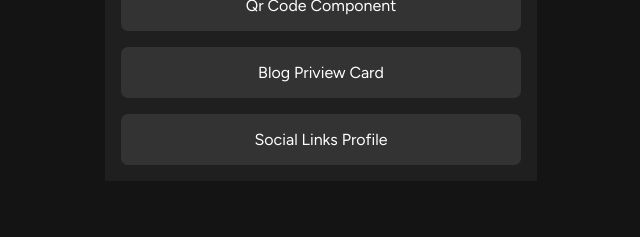
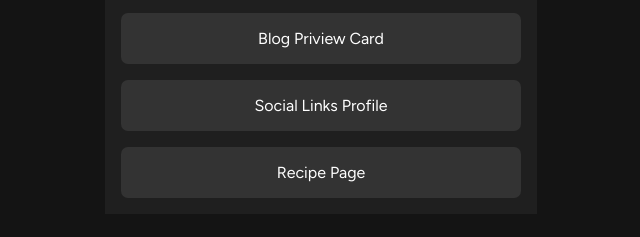
Before and after one commit to gabriel-adhitya-saputra/FrontEnd-Mentor_Project, a plain HTML site: page index.html in a window 1280 px wide. Shown: the part 389-626 px from the top of the page, without its empty margins (319-959 px from the left). Drawn offline with Linux system fonts and the light colour scheme.

Commit message:
add Receipe to index

```diff
--- a/index.html
+++ b/index.html
@@ -17,6 +17,7 @@
             <a class="links" href="qr-code-component-main/">Qr Code Component</a>
             <a class="links" href="blog-preview-card-main/">Blog Priview Card</a>
             <a class="links" href="social-links-profile-main/">Social Links Profile</a>
+            <a class="links" href="recipe-page-main/">Recipe Page</a>
         </div>
     </div>
 </body>
```
